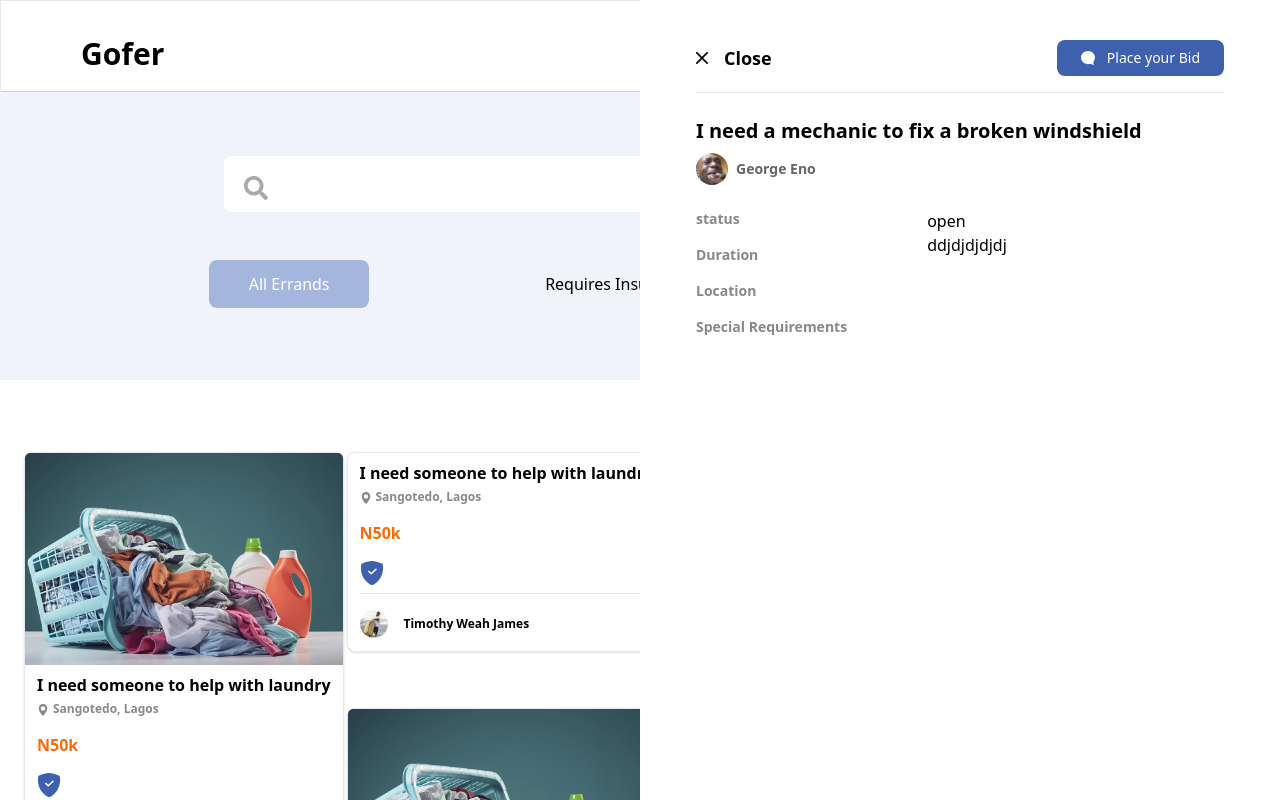
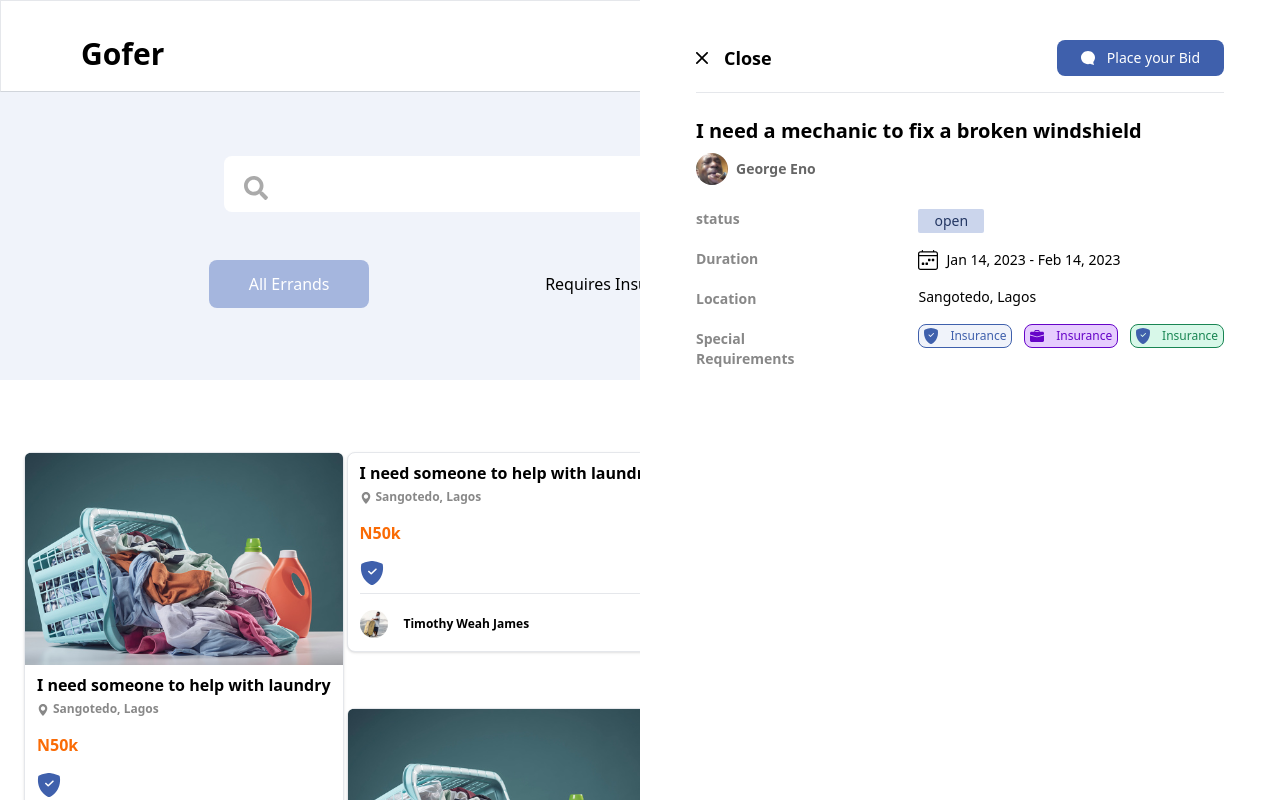
Before and after one commit to azubike-junior/gofer-backup, a Next.js app: page /errandMarket/errands in a window 1280 px wide. Shown: the top 800 px of the page. Built offline with nearby package versions, Linux system fonts and the light colour scheme.

Commit message:
chore: trying to push to netlify

```diff
--- a/components/Errands/PlaceBid.tsx
+++ b/components/Errands/PlaceBid.tsx
@@ -24,15 +24,39 @@ export default function PlaceBid() {
       </div>
 
       <div className="pt-6 flex gap-20 ">
-        <div className='space-y-4 text-sm text-[#888888] font-bold'>
+        <div className="space-y-5 text-sm text-[#888888] font-bold">
           <p>status</p>
           <p>Duration</p>
           <p>Location</p>
           <p>Special Requirements</p>
         </div>
-        <div className='gap-10'>
-          <Button child="open" className=''/>
-          <p>ddjdjdjdjdj</p>
+        <div className="space-y-[17px] text-sm">
+          <Button
+            child="open"
+            className="bg-[#CBD5EC] px-4 rounded-sm text-sm text-[#243763] h-6"
+          />
+          <div className="flex">
+            <img src="/cal-icon.svg" alt="" />{' '}
+            <span className="pl-2">Jan 14, 2023 - Feb 14, 2023</span>
+          </div>
+          <p>Sangotedo, Lagos</p>
+          <div className='flex space-x-3'>
+            <Button
+              icon="/insurance.svg"
+              child="Insurance"
+              className="bg-[#F0F3FA] h-6 px-2 rounded-lg text-[#3F60AC] border-[#3F60AC] border-[1px] text-xs"
+            />
+            <Button
+              icon="/bookmark.svg"
+              child="Insurance"
+              className="bg-[#E6CDFE] h-6 px-2 rounded-lg text-[#6604C8] border-[#6604C8] border-[1px] text-xs"
+            />
+            <Button
+              icon="/insurance.svg"
+              child="Insurance"
+              className="bg-[#D8F8E9] h-6 px-2 rounded-lg text-[#198553] border-[#198553] border-[1px] text-xs"
+            />
+          </div>
         </div>
       </div>
     </div>
--- a/services/axios/validateToken.ts
+++ b/services/axios/validateToken.ts
@@ -18,7 +18,7 @@ export const validateToken = () => {
   let accessTokenExpireTime: any;
 
   try {
-    accessTokenExpireTime = jwtDecode(access_token)?.exp; //remember to get exp date of token
+    // accessTokenExpireTime = jwtDecode(access_token)?.exp; //remember to get exp date of token
   } catch (e) {
     //if error logout user
   }
@@ -28,7 +28,7 @@ export const validateToken = () => {
     let refreshTokenExpireTime: any
 
     try {
-      refreshTokenExpireTime = jwtDecode(refresh_token).exp;
+      // refreshTokenExpireTime = jwtDecode(refresh_token).exp;
     } catch (error) {
       //logout user
     }
```
Also changed, not shown: public/cal-icon.svg (added).
